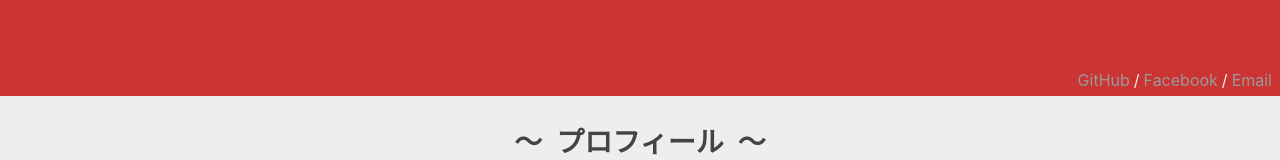
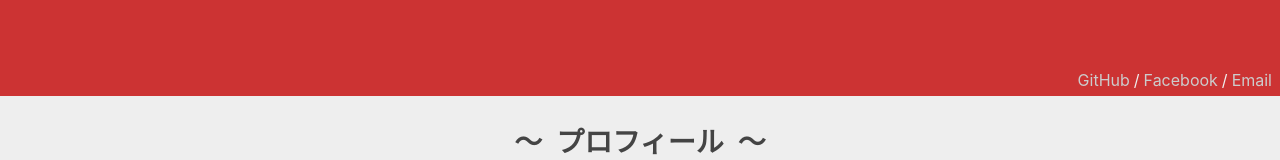
Before and after one commit to shimomaehayato/hayato.shimomae.name, a plain HTML site: page index.html in a window 1280 px wide. Shown: the part 263-423 px from the top of the page. Drawn offline with Linux system fonts and the light colour scheme.

Commit message:
Change header link text color (#14)

```diff
--- a/styles/variables.css
+++ b/styles/variables.css
@@ -6,6 +6,6 @@
 
   --header-background-color: #c33;
   --header-text-color: #eee;
-  --header-link-text-color: #999;
-  --header-link-hover-text-color: #333;
+  --header-link-text-color: #ccc;
+  --header-link-hover-text-color: #aaa;
 }
```
Also changed, not shown: amp/index.html (+2 -2 lines).
